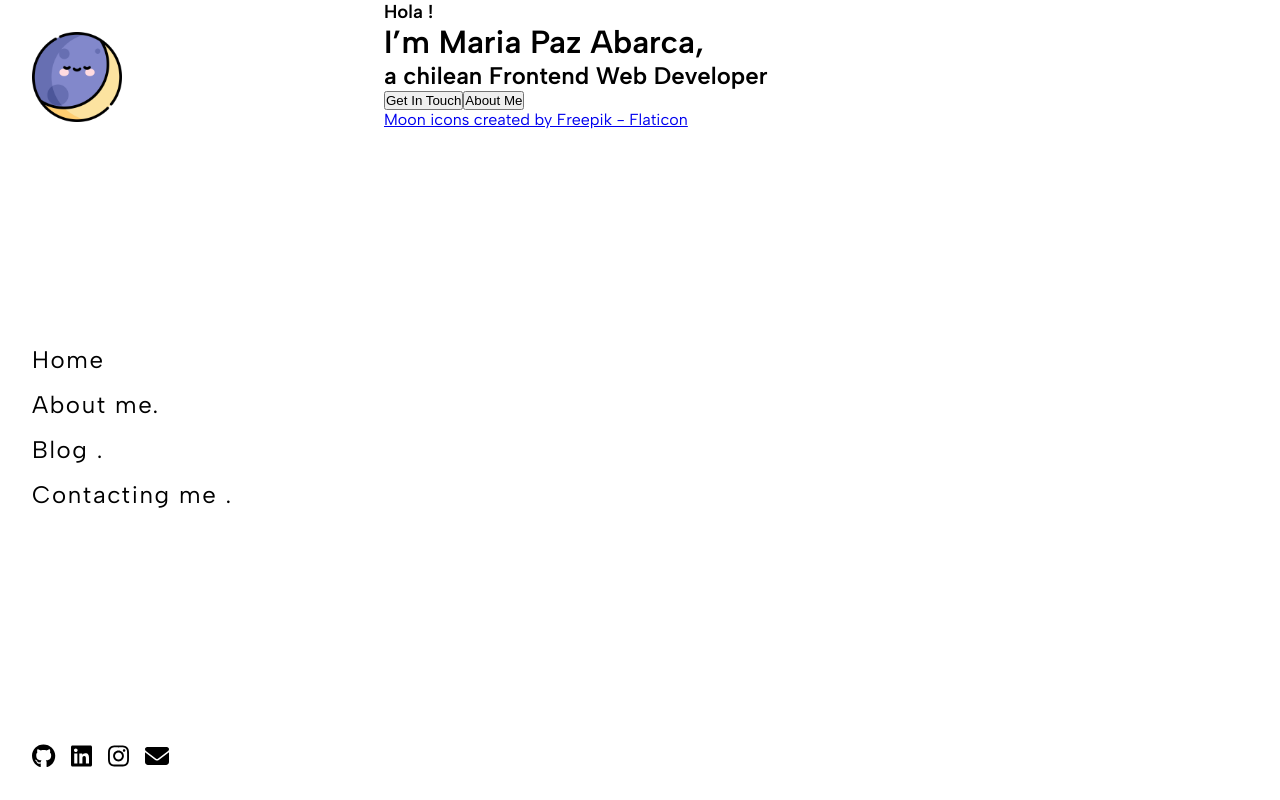
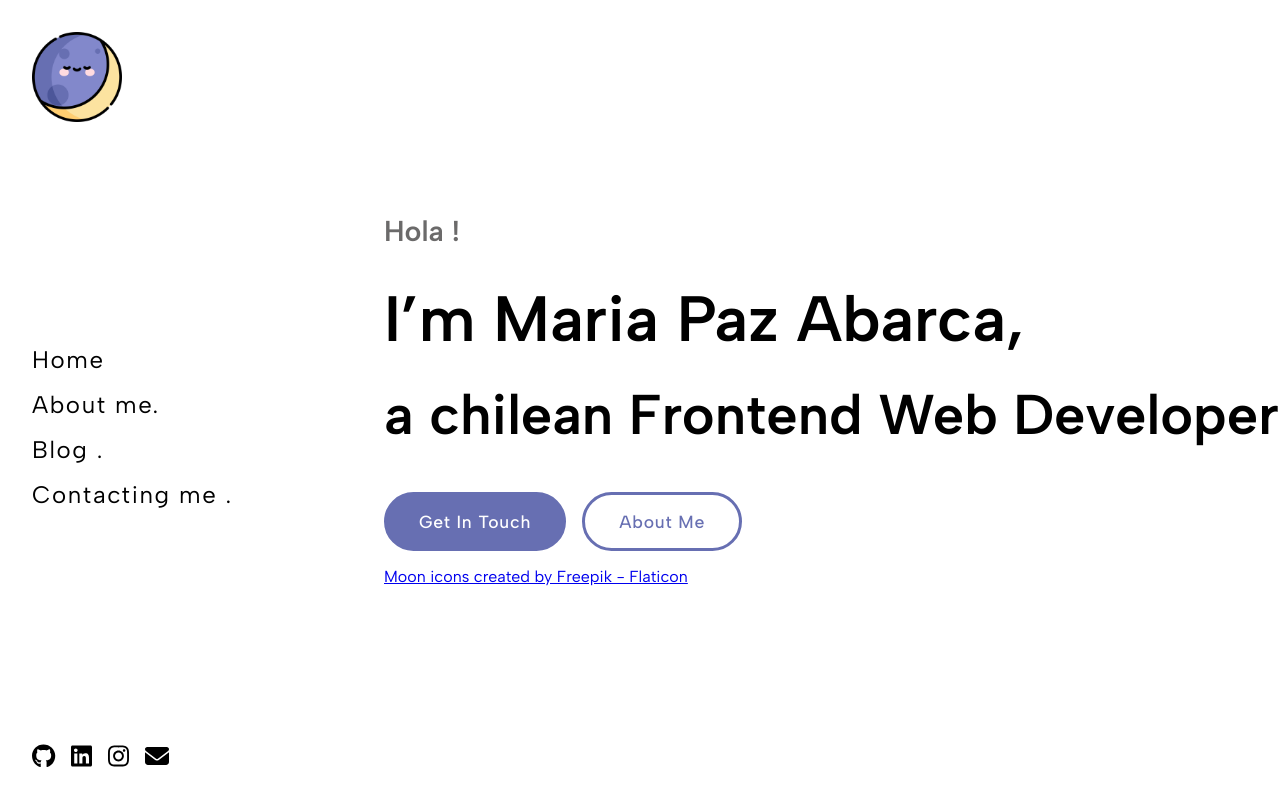
Before and after one commit to mpabarca/portfolio, a Next.js app: page / in a window 1280 px wide. Built offline with nearby package versions, Linux system fonts and the light colour scheme.

Commit message:
Add style to home page

```diff
--- a/src/styles/base/_global.scss
+++ b/src/styles/base/_global.scss
@@ -20,6 +20,16 @@ body {
     // justify-content: center;
 
 }
+h1 {
+    font-size: $font-size-title;
+}
+h2 {
+    font-size: $font-size-title2;
+
+}
+h3 {
+    font-size: $font-size-subtitle;
+}
 
 @media only screen and (max-width: 93.7rem){
     body {
--- a/src/styles/base/_variable.scss
+++ b/src/styles/base/_variable.scss
@@ -9,25 +9,25 @@ $margin-right-hamburger: 8rem;
 
 $font-family-base: 'Albert Sans', sans-serif;
 
-$font-size-title: 2.25rem;
+$font-size-title: 4rem;
+$font-size-title2: 3.5rem;
 //$font-size-title-mobile: .9rem;
 
-$font-size-subtitle: 1.5rem;
+$font-size-subtitle: 1.8rem;
 //$font-size-subtitle-mobile: .9rem;
 
 $font-size-navbar: 1.5rem;
 //$font-size-navbar-mobile: .9rem;
 
-$font-size-button: 1rem;
+$font-size-button: 1.1rem;
 //$font-size-button-mobile: .9rem;
 
 $font-size-paragraph: 1.125rem;
 //$font-size-paragraph-mobile: .9rem;
 
-$font-weight-paragraph: 400;
-$font-weight-normal: 400;
-$font-weight-title: 600;
-$font-weight-button: 600;
+$font-weight-regular: 400;
+$font-weight-bold: 500;
+$font-weight-extra-bold: 600;
 
 $color-primary-purple: #676fb2;
 $color-primary-black: #000000;
--- a/src/styles/base/main.scss
+++ b/src/styles/base/main.scss
@@ -5,6 +5,9 @@
     height: 100vh;
     .content {
         width: 70%;
+        display: flex;
+        flex-direction: column;
+        justify-content: center;
     }
 }
 
--- /dev/null
+++ b/src/styles/components/footer.scss
@@ -0,0 +1,2 @@
+footer {
+}
--- a/src/styles/components/navbar.scss
+++ b/src/styles/components/navbar.scss
@@ -20,7 +20,7 @@ nav {
                 li {
                     font-size: $font-size-navbar;
                     color: $color-primary-font;
-                    font-weight: $font-weight-normal;
+                    font-weight: $font-weight-regular;
                     text-underline-offset: 0.2em;
                     padding-bottom: 1rem;
                     letter-spacing: .1rem;
@@ -71,16 +71,16 @@ nav {
                     a {
                         text-decoration: none;
                         color: $color-primary-black;
-                        font-weight: 500;
+                        font-weight: $font-weight-bold;
                         padding: 0.7rem;
                         &:active, &:hover {
                             color: $color-secondary-font;
-                            font-weight: bolder;
+                            font-weight: $font-weight-bold;
                         }
                         li {
                             list-style: none;
                             margin-bottom: 1.2rem;
-                            font-weight: 500;
+                            font-weight: $font-weight-bold;
                         }
                     }
                 }
--- a/src/styles/index.scss
+++ b/src/styles/index.scss
@@ -8,3 +8,5 @@
 
 // Components
 @import './components/navbar.scss';
+@import './components/button.scss';
+@import './components/footer.scss';
--- a/src/styles/pages/home.scss
+++ b/src/styles/pages/home.scss
@@ -1,4 +1,14 @@
 .home{
+    display: flex;
+    flex-direction: column;
+    justify-content: center;
+    h1, h2 {
+        padding-bottom: 1.5rem;
+    }
+    h3 {
+        color: $color-secondary-font;
+        margin-bottom: 2rem;
+    }
 
 }
 
```
